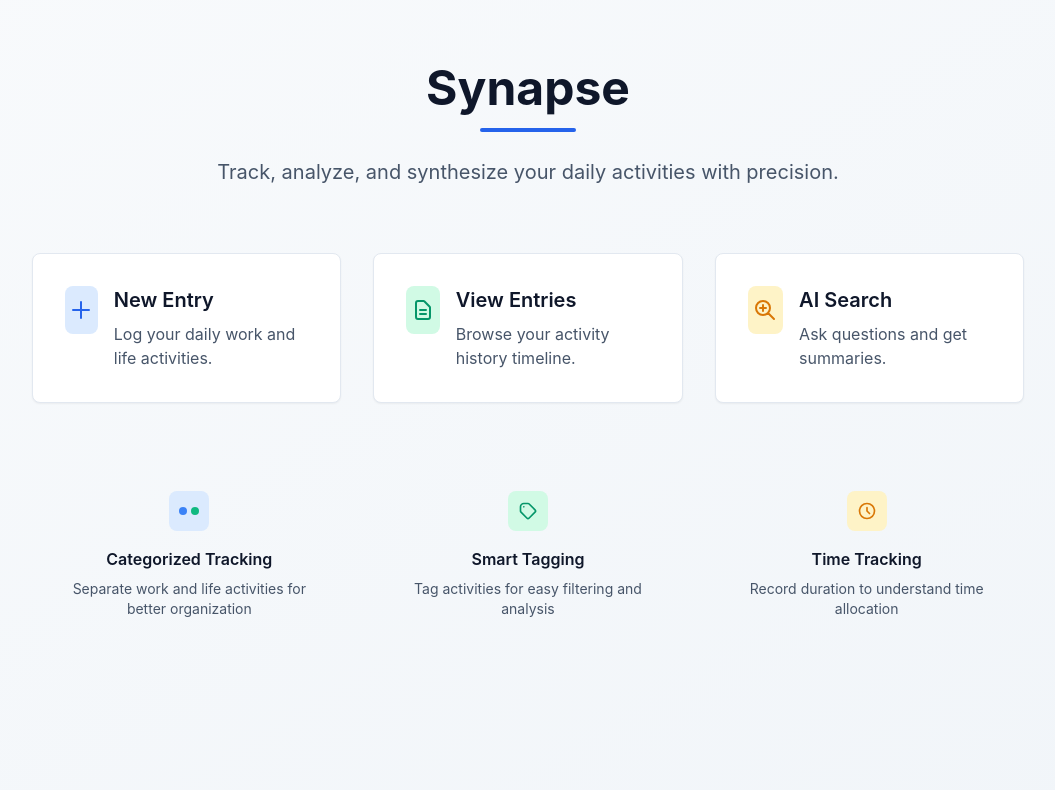
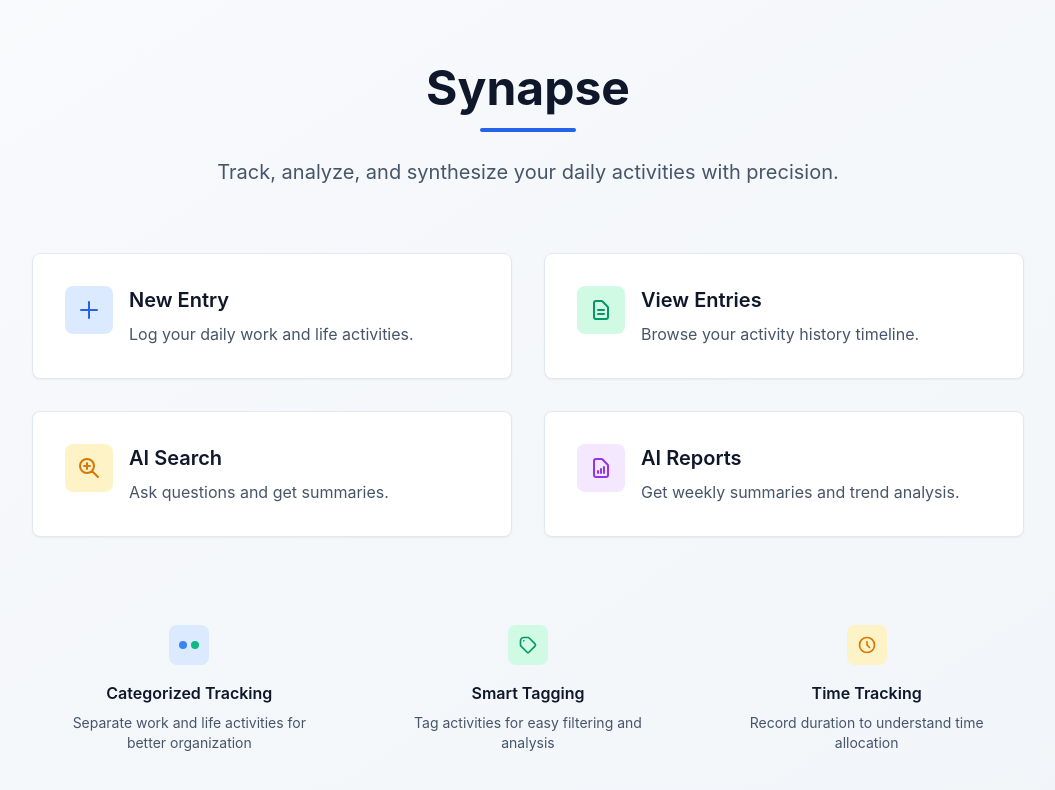
Before and after one commit to Dogecat0/Synapse, a Next.js app: page / in a window 1280 px wide. Shown: the top 790 px of the page, without its empty margins (112-1167 px from the left). Built offline with nearby package versions, Linux system fonts and the light colour scheme.

Commit message:
feat: update action cards layout and add AI Reports card for weekly summaries

```diff
--- a/src/app/page.tsx
+++ b/src/app/page.tsx
@@ -19,7 +19,8 @@ export default function Home() {
         </div>
 
         {/* Action Cards */}
-        <div className="grid md:grid-cols-3 gap-8 mb-16">
+        <div className="grid md:grid-cols-2 gap-8 mb-16">
+          {/* New Entry Card */}
           <Link href="/journal/new" className="group">
             <div className="tech-card p-8 h-full hover:border-blue-300 group-hover:-translate-y-1 transition-all duration-300">
               <div className="flex items-start gap-4">
@@ -34,6 +35,7 @@ export default function Home() {
             </div>
           </Link>
 
+          {/* View Entries Card */}
           <Link href="/journal/view" className="group">
             <div className="tech-card p-8 h-full hover:border-emerald-300 group-hover:-translate-y-1 transition-all duration-300">
               <div className="flex items-start gap-4">
@@ -48,6 +50,7 @@ export default function Home() {
             </div>
           </Link>
 
+          {/* AI Search Card */}
           <Link href="/search" className="group">
             <div className="tech-card p-8 h-full hover:border-amber-300 group-hover:-translate-y-1 transition-all duration-300">
               <div className="flex items-start gap-4">
@@ -59,6 +62,23 @@ export default function Home() {
                 <div>
                   <h3 className="text-xl font-semibold text-slate-900 mb-2">AI Search</h3>
                   <p className="text-slate-600">Ask questions and get summaries.</p>
+                </div>
+              </div>
+            </div>
+          </Link>
+
+           {/* AI Reports Card */}
+          <Link href="/reports" className="group">
+            <div className="tech-card p-8 h-full hover:border-purple-300 group-hover:-translate-y-1 transition-all duration-300">
+              <div className="flex items-start gap-4">
+                <div className="w-12 h-12 bg-purple-100 rounded-lg flex items-center justify-center group-hover:bg-purple-200 transition-colors">
+                  <svg xmlns="http://www.w3.org/2000/svg" className="w-6 h-6 text-purple-600" fill="none" viewBox="0 0 24 24" stroke="currentColor" strokeWidth={2}>
+                      <path strokeLinecap="round" strokeLinejoin="round" d="M9 17v-2m3 2v-4m3 4v-6m2 10H7a2 2 0 01-2-2V5a2 2 0 012-2h5.586a1 1 0 01.707.293l5.414 5.414a1 1 0 01.293.707V19a2 2 0 01-2 2z" />
+                  </svg>
+                </div>
+                <div>
+                  <h3 className="text-xl font-semibold text-slate-900 mb-2">AI Reports</h3>
+                  <p className="text-slate-600">Get weekly summaries and trend analysis.</p>
                 </div>
               </div>
             </div>
```
